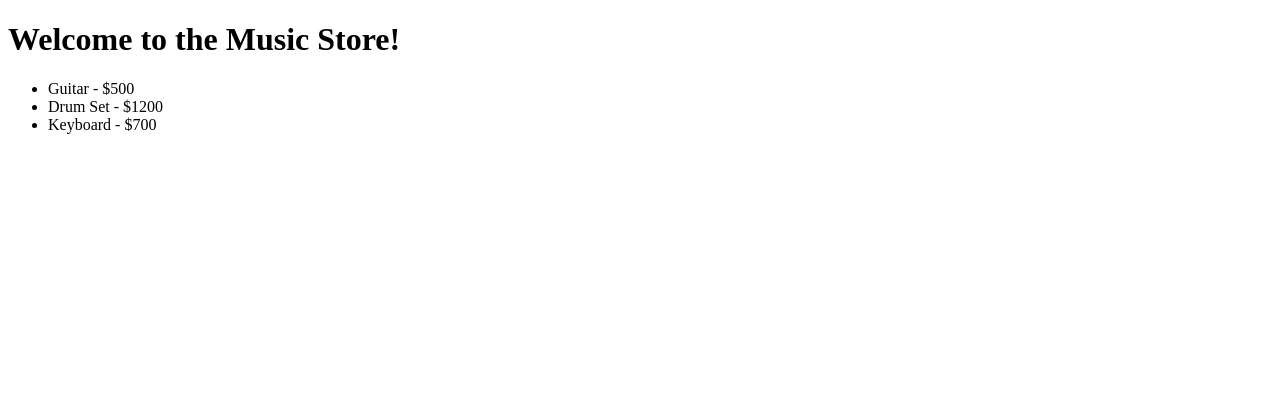
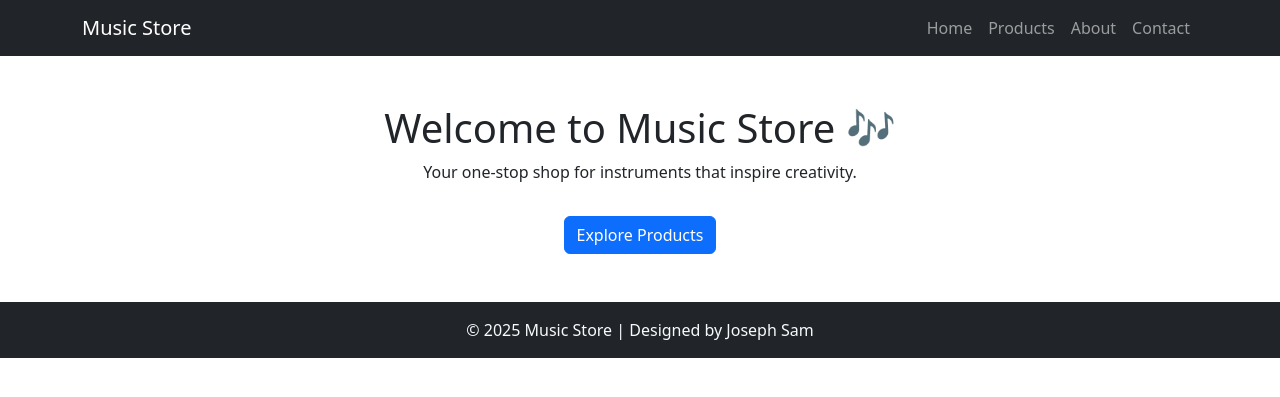
Before and after one commit to JosephSamBillyGraham/devops_project, a Flask app: page / in a window 1280 px wide. Shown: the top 397 px of the page. Run offline with Flask 3, Linux system fonts and the light colour scheme.

Commit message:
added new pages

```diff
--- a/app/app.py
+++ b/app/app.py
@@ -1,4 +1,4 @@
-from flask import Flask, render_template
+from flask import Flask
 from .routes import register_routes
 
 def create_app():
--- a/app/routes.py
+++ b/app/routes.py
@@ -1,11 +1,30 @@
-from flask import render_template
+from flask import render_template, request, redirect, url_for
 
 def register_routes(app):
+    instruments = [
+        {"name": "Guitar", "price": "$500", "image": "guitar.jpg"},
+        {"name": "Drum Set", "price": "$1200", "image": "drums.jpg"},
+        {"name": "Keyboard", "price": "$700", "image": "keyboard.jpg"},
+    ]
+
     @app.route("/")
     def home():
-        instruments = [
-            {"name": "Guitar", "price": "$500"},
-            {"name": "Drum Set", "price": "$1200"},
-            {"name": "Keyboard", "price": "$700"},
-        ]
-        return render_template("index.html", instruments=instruments)
+        return render_template("index.html")
+
+    @app.route("/products")
+    def products():
+        return render_template("products.html", instruments=instruments)
+
+    @app.route("/about")
+    def about():
+        return render_template("about.html")
+
+    @app.route("/contact", methods=["GET", "POST"])
+    def contact():
+        if request.method == "POST":
+            name = request.form.get("name")
+            message = request.form.get("message")
+            # In a real app, you’d send email or save to DB
+            print(f"New contact: {name} - {message}")
+            return redirect(url_for("home"))
+        return render_template("contact.html")
--- /dev/null
+++ b/app/templates/about.html
@@ -0,0 +1,5 @@
+{% extends "base.html" %}
+{% block content %}
+<h2>About Us</h2>
+<p>At Music Store, we believe music brings life to everything. We’ve been serving musicians since 2020 with top-quality instruments and accessories.</p>
+{% endblock %}
--- /dev/null
+++ b/app/templates/base.html
@@ -0,0 +1,34 @@
+<!DOCTYPE html>
+<html lang="en">
+<head>
+  <meta charset="UTF-8">
+  <title>🎵 Music Store</title>
+  <link href="https://cdn.jsdelivr.net/npm/bootstrap@5.3.0/dist/css/bootstrap.min.css" rel="stylesheet">
+  <link rel="stylesheet" href="{{ url_for('static', filename='css/style.css') }}">
+</head>
+<body>
+  <!-- Navbar -->
+  <nav class="navbar navbar-expand-lg navbar-dark bg-dark">
+    <div class="container">
+      <a class="navbar-brand" href="{{ url_for('home') }}">Music Store</a>
+      <div class="collapse navbar-collapse">
+        <ul class="navbar-nav ms-auto">
+          <li class="nav-item"><a class="nav-link" href="{{ url_for('home') }}">Home</a></li>
+          <li class="nav-item"><a class="nav-link" href="{{ url_for('products') }}">Products</a></li>
+          <li class="nav-item"><a class="nav-link" href="{{ url_for('about') }}">About</a></li>
+          <li class="nav-item"><a class="nav-link" href="{{ url_for('contact') }}">Contact</a></li>
+        </ul>
+      </div>
+    </div>
+  </nav>
+
+  <!-- Content -->
+  <div class="container mt-4">
+    {% block content %}{% endblock %}
+  </div>
+
+  <footer class="bg-dark text-light text-center py-3 mt-5">
+    <p class="mb-0">&copy; 2025 Music Store | Designed by Joseph Sam</p>
+  </footer>
+</body>
+</html>
--- a/app/templates/index.html
+++ b/app/templates/index.html
@@ -1,14 +1,8 @@
-<!DOCTYPE html>
-<html>
-<head>
-    <title>Music Store</title>
-</head>
-<body>
-    <h1>Welcome to the Music Store!</h1>
-    <ul>
-        {% for item in instruments %}
-            <li>{{ item.name }} - {{ item.price }}</li>
-        {% endfor %}
-    </ul>
-</body>
-</html>
+{% extends "base.html" %}
+{% block content %}
+<div class="text-center mt-5">
+  <h1>Welcome to Music Store 🎶</h1>
+  <p>Your one-stop shop for instruments that inspire creativity.</p>
+  <a href="{{ url_for('products') }}" class="btn btn-primary mt-3">Explore Products</a>
+</div>
+{% endblock %}
```
Also changed, not shown: app/static/style.css (added, +15 -0 lines), app/templates/contact.html (added, +15 -0 lines), app/templates/products.html (added, +18 -0 lines), app/static/images/drums.jpg (added), app/static/images/guitar.jpg (added), app/static/images/keyboard.jpg (added), 1 other file.
